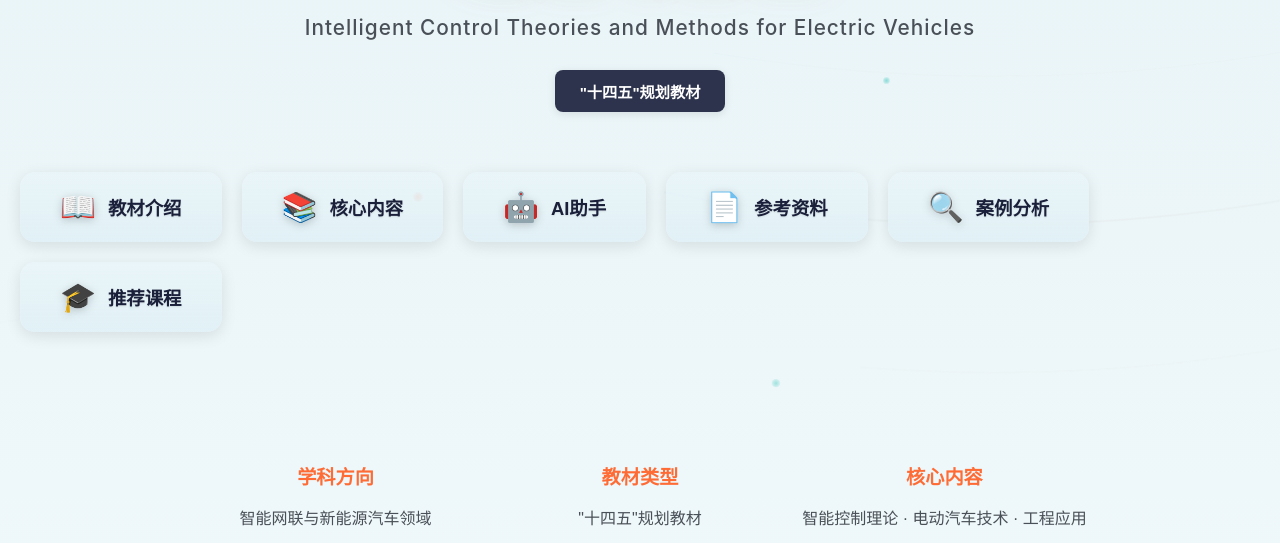
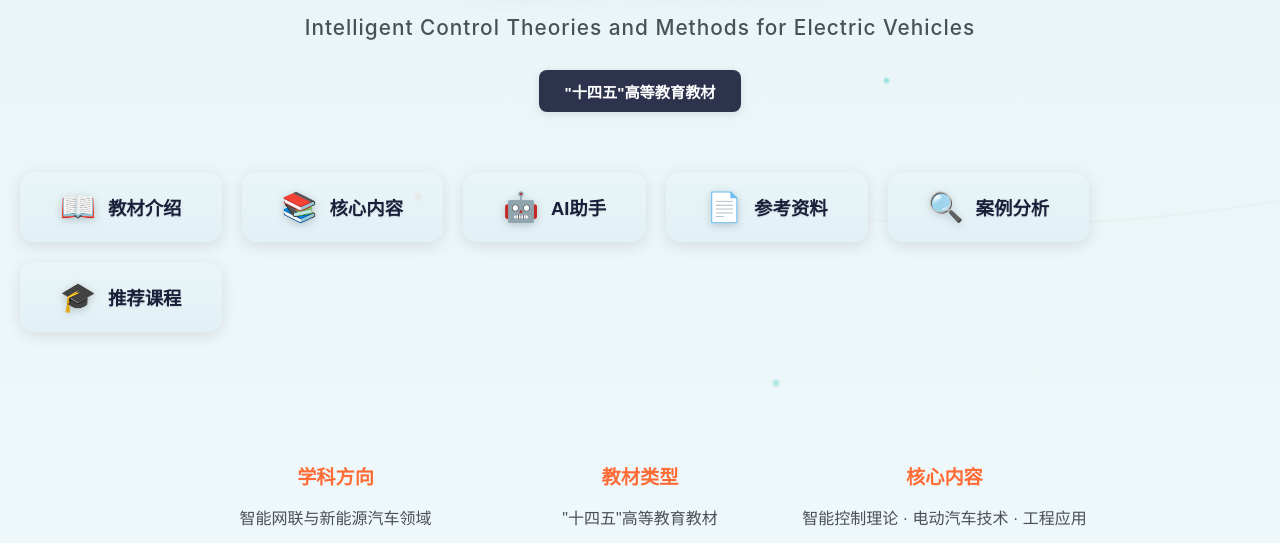
Before and after one commit to coolcool6/ICTMEV, a plain HTML site: page index.html in a window 1280 px wide. Shown: the part 257-800 px from the top of the page. Drawn offline with nearby package versions, Linux system fonts and the light colour scheme.

Commit message:
Add files via upload

```diff
--- a/index.html
+++ b/index.html
@@ -26,7 +26,7 @@
                         <span class="title-line">理论与方法</span>
                     </h1>
                     <p class="hero-subtitle">Intelligent Control Theories and Methods for Electric Vehicles</p>
-                    <div class="hero-badge">"十四五"规划教材</div>
+                    <div class="hero-badge">"十四五"高等教育教材</div>
                 </div>
             </div>
         </div>
@@ -855,7 +855,7 @@
                 </div>
                 <div class="footer-section">
                     <h4>教材类型</h4>
-                    <p>"十四五"规划教材</p>
+                    <p>"十四五"高等教育教材</p>
                 </div>
                 <div class="footer-section">
                     <h4>核心内容</h4>
```
